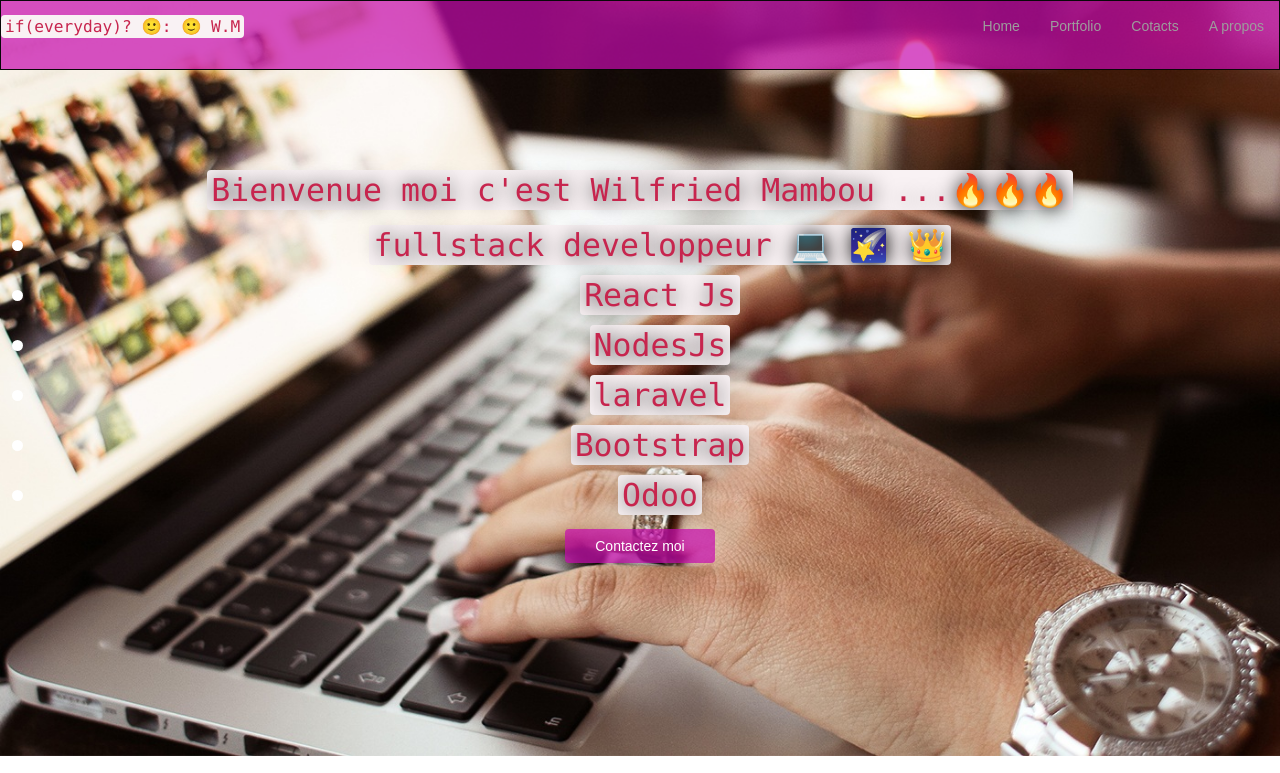
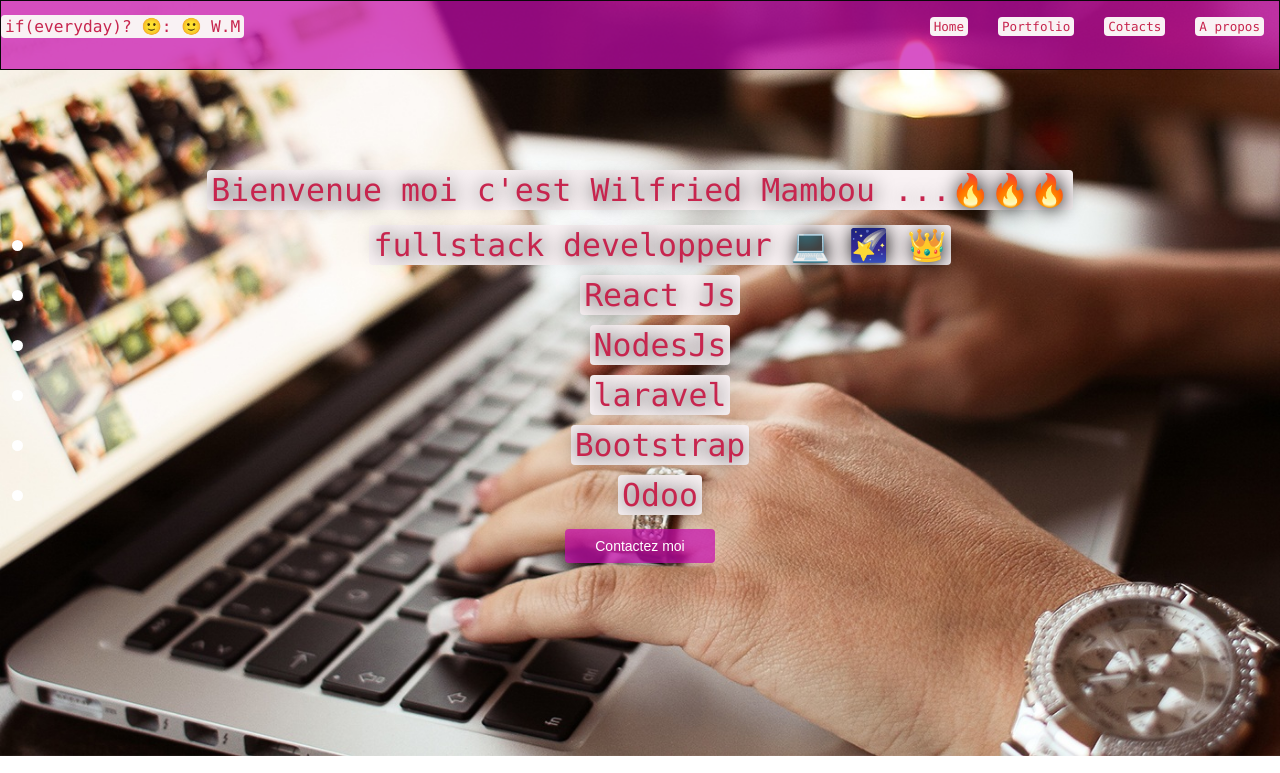
Before and after one commit to wilfriedmambou/siteVitrine1, a plain HTML site: page index.html in a window 1280 px wide. Shown: the top 773 px of the page. Drawn offline with nearby package versions, Linux system fonts and the light colour scheme.

Commit message:
some menu

```diff
--- a/css/index.css
+++ b/css/index.css
@@ -131,7 +131,7 @@ a{
 }
 
 .footer {
-  background-color: #2c3e50;
+  background-color: rgba(21, 44, 146, 0.288)
 }
 #contact {
   text-align: center;
--- a/index.html
+++ b/index.html
@@ -57,10 +57,10 @@
                 </div>
                 <div class="collapse navbar-collapse  menu" id="myNavbar">
                   <ul class="nav navbar-nav">
-                    <li class=""><a href="#">Home</a></li>
-                    <li><a href="#portfolio">Portfolio</a></li>
-                    <li><a href="#contact">Cotacts</a></li>
-                    <li><a href="#about">A propos</a></li>
+                    <li class=""><a href="#"><code>Home</code></a></li>
+                    <li><a href="#portfolio"><code>Portfolio</code></a></li>
+                    <li><a href="#contact"><code>Cotacts</a></code></li>
+                    <li><a href="#about"><code>A propos</a></code></li>
                   </ul>
 
                 </div>
```
